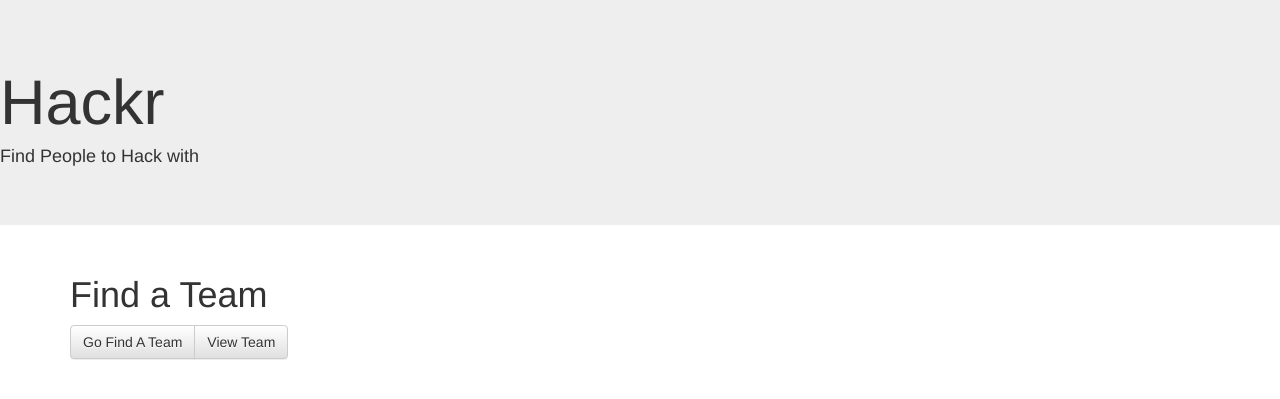
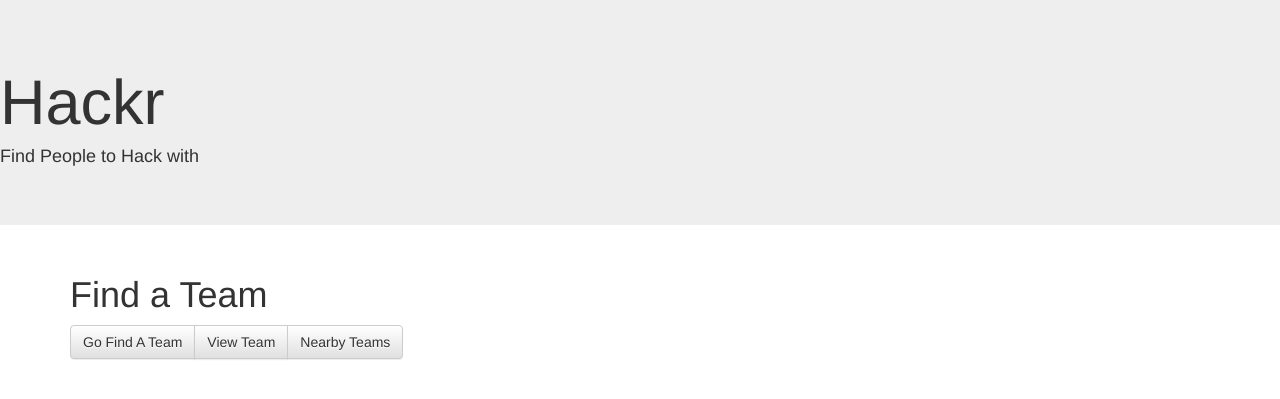
Before and after one commit to TexAgg/TamuHack, a Flask app: page / in a window 1280 px wide. Shown: the top 399 px of the page. Run offline with Flask 2, Linux system fonts and the light colour scheme; some libraries are stand-ins or nearby versions.

Commit message:
begin nearby page

```diff
--- a/firebase.py
+++ b/firebase.py
@@ -2,11 +2,12 @@ import requests
 import urllib
 
 class firebase:
-#{
 	def __init__(self, url, secret):
 		self.url = url
 		self.secret = secret
 
 	def push(self, path, payload):
 		requests.request("POST", self.url + path + ".json", params={"auth":self.secret}, data = payload)
-#}
+	def get(self, path):
+		r = requests.request("GET", self.url + path + ".json", params={"auth":self.secret})
+		return r.json()
--- a/main.py
+++ b/main.py
@@ -48,7 +48,10 @@ def login(Events=None):
 		print hacks
 		return "done"
 
-
+@app.route("/nearby")
+def nearby():
+	results = db.get("/users")
+	return render_template("nearby.html", results = results)
 
 
 if __name__ == "__main__":
--- a/templates/index.html
+++ b/templates/index.html
@@ -5,5 +5,6 @@
 	<div class="btn-group">
 		<input class="btn btn-default" type="button" value="Go Find A Team" onclick="window.location.href='login';" ></input>
 		<input class="btn btn-default" type="button" value="View Team" onclick="window.location.href='view';"></input>
+		<input class="btn btn-default" type="button" value="Nearby Teams" onclick="window.location.href='nearby';"></input>
 	</div>
 {% endblock %}
```
Also changed, not shown: templates/nearby.html (added, +11 -0 lines).
